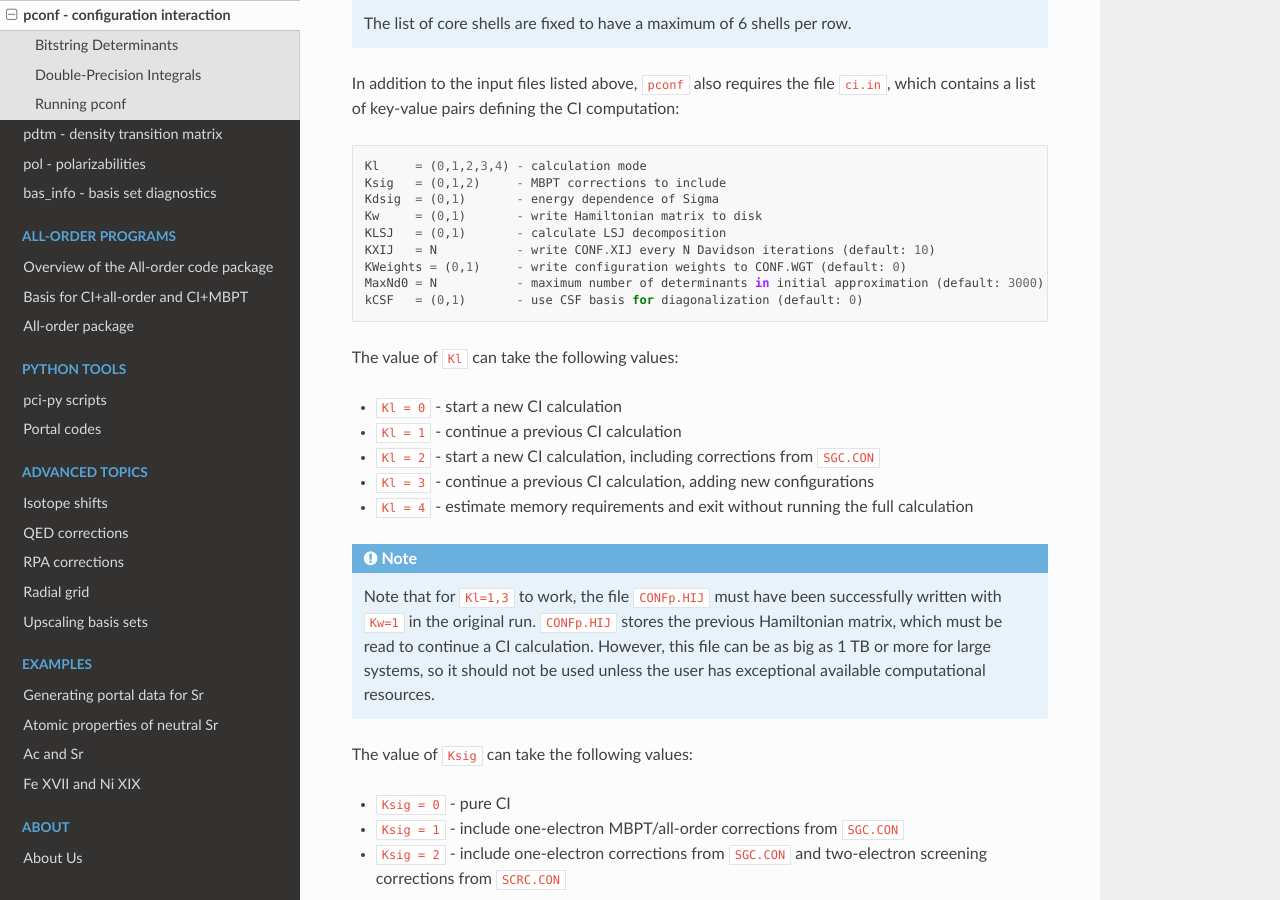
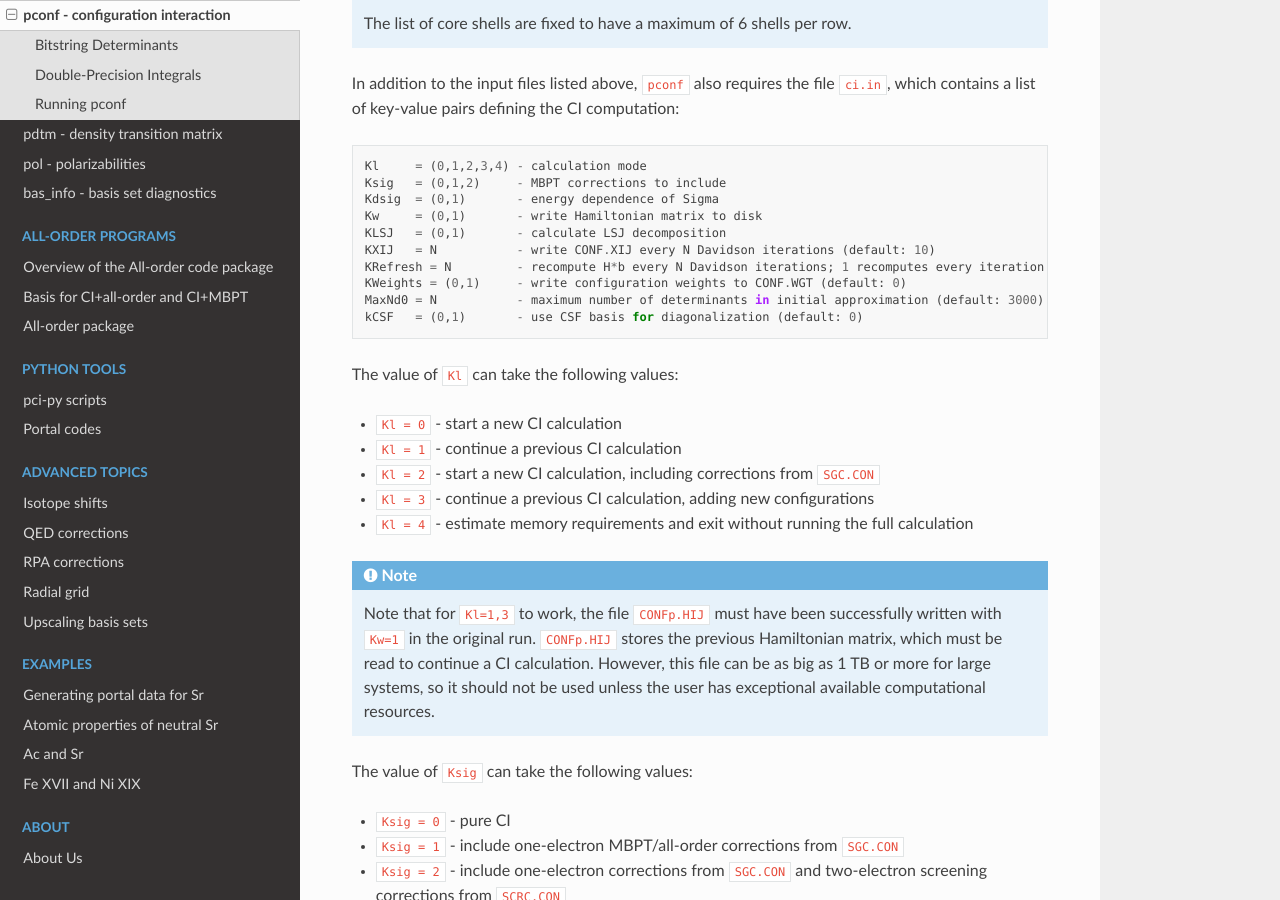
Before and after one commit to ud-pci/pCI, a Sphinx documentation site: the page built from docs/pci/pconf.rst, in a window 1280 px wide and 900 px high, scrolled down 2178 px. Built offline with Sphinx 7.4.7 and the Read the Docs theme 3.1.0, drawn with Linux system fonts in a browser that asks for light colours.

Commit message:
pconf v9.3: reuse H*b across Davidson iterations; keep H*b and rotate it with the trial vectors instead of recomputing it with Mxmpy(1) every iteration

```diff
--- a/docs/pci/pconf.rst
+++ b/docs/pci/pconf.rst
@@ -94,6 +94,7 @@
 	Kw     = (0,1)       - write Hamiltonian matrix to disk
 	KLSJ   = (0,1)       - calculate LSJ decomposition
 	KXIJ   = N           - write CONF.XIJ every N Davidson iterations (default: 10)
+	KRefresh = N         - recompute H*b every N Davidson iterations; 1 recomputes every iteration (default: 20)
 	KWeights = (0,1)     - write configuration weights to CONF.WGT (default: 0)
 	MaxNd0 = N           - maximum number of determinants in initial approximation (default: 3000)
 	kCSF   = (0,1)       - use CSF basis for diagonalization (default: 0)
```
Also changed, not shown: CHANGELOG.md (+1 -0 lines), 4 other files.
